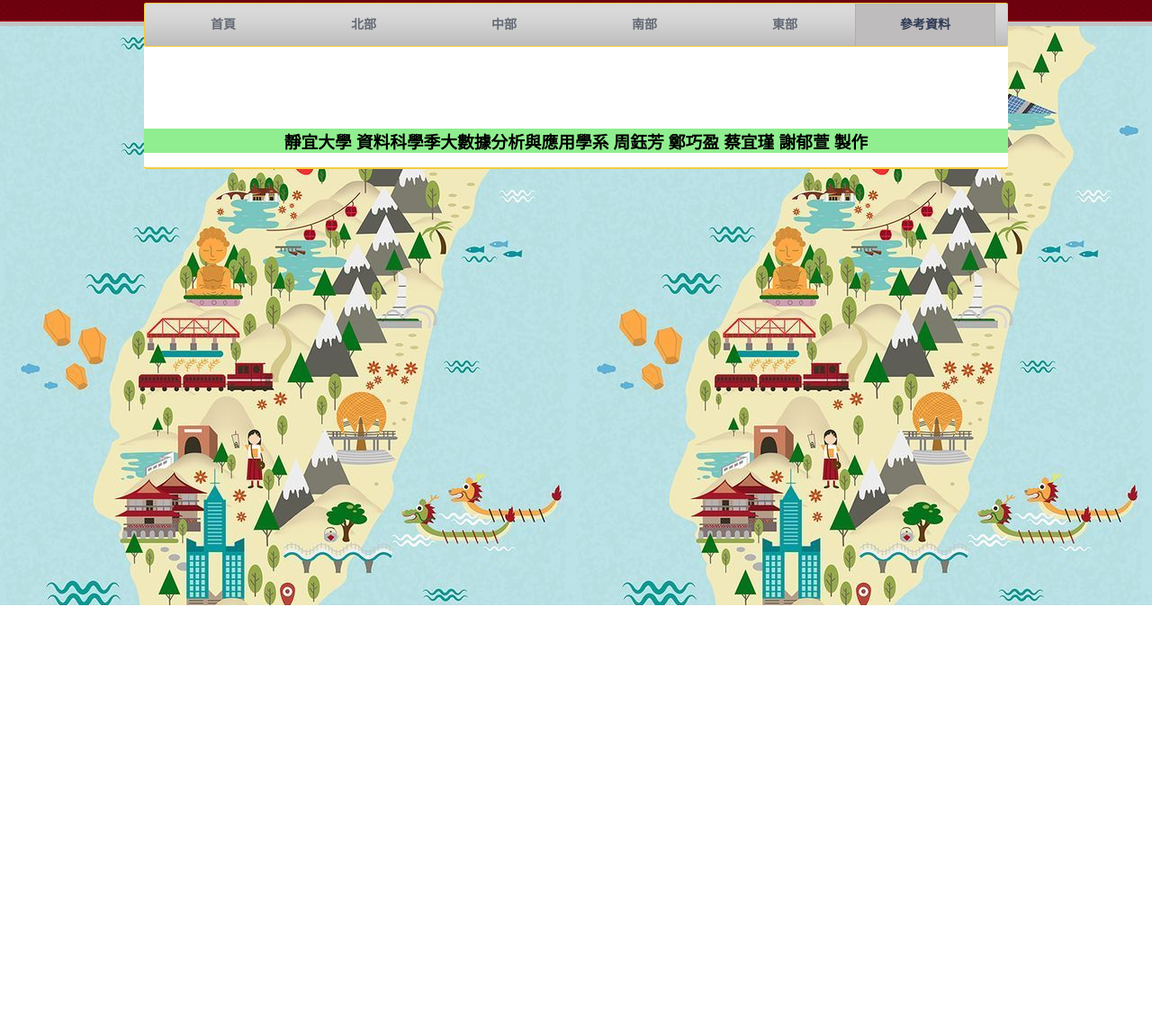
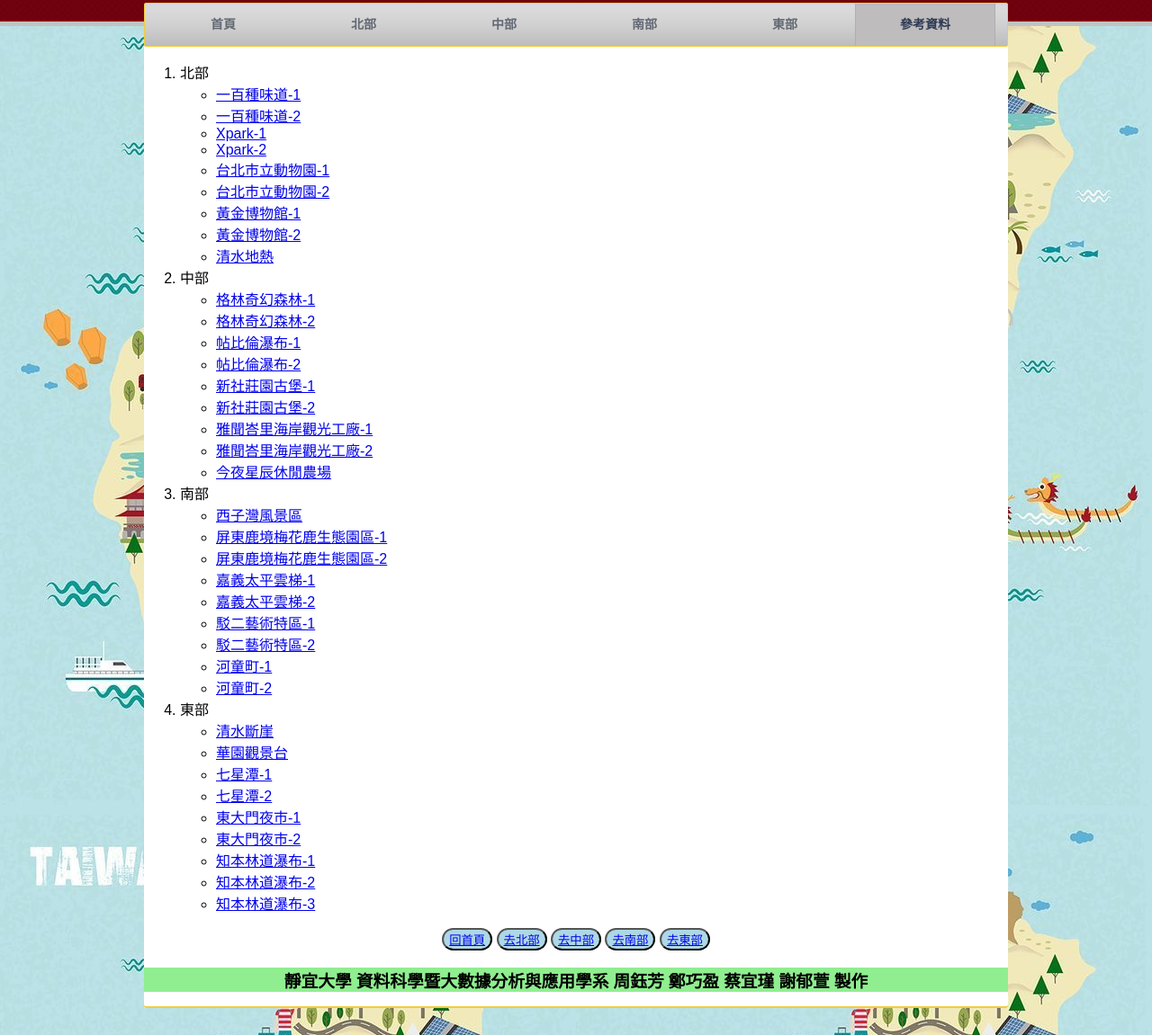
Before and after one commit to Chou-fang/web_report, a plain HTML site: page refer.html in a window 1280 px wide. Shown: the part 127-1278 px from the top of the page at 90% size. Before the commit the page ends 800 px from the top, so only its background shows below. Drawn offline with Linux system fonts and the light colour scheme.

Commit message:
Add files via upload

```diff
--- a/refer.html
+++ b/refer.html
@@ -70,11 +70,143 @@
 			</div>
 		</div>
 		<div id="contents">
+			<ol>
+				<li>北部
+					<ul>
+						<li>
+							<a href="https://www.100tastes.com.tw">一百種味道-1</a>
+						</li>
+						<li>
+							<a href="https://www.google.com.tw/amp/s/travel.ettoday.net/amp/amp_news.php7%3fnews_id=935362">一百種味道-2</a>
+						</li>
+						<li>
+							<a href="https://www.xpark.com.tw">Xpark-1</a>
+						</li>
+						<li>
+							<a href="https://www.gvm.com.tw/article/74076">Xpark-2</a>
+						</li>
+						<li>
+							<a href="https://www.zoo.gov.taipei">台北市立動物園-1</a>
+						</li>
+						<li>
+							<a href="https://s.klook.com/c/OJXQk7Y632">台北市立動物園-2</a>
+						</li>
+						<li>
+							<a href="https://www.gep.ntpc.gov.tw">黃金博物館-1</a>
+						</li>
+						<li>
+							<a href="https://www.necoast-nsa.gov.tw/Attraction-Content.aspx?a=178&l=1">黃金博物館-2</a>
+						</li>
+						<li>
+							<a href="https://www.welcometw.com/宜蘭清水地熱公園/">清水地熱</a>
+						</li>
+					</ul>
+				</li>
+				<li>中部
+					<ul>
+						<li>
+							<a href="https://www.klook.com/zh-TW/activity/60561-green-fantasy-forest-miaoli/?spm=BlogArticle.InArticleHyperlinkWord&clickId=7864aa662a">格林奇幻森林-1</a>
+						</li>
+						<li>
+							<a href="https://blog.udn.com/AAC3343/128298962">格林奇幻森林-2</a>
+						</li>
+						<li>
+							<a href="https://nttraveler.com/cingjingtrip/tiebilun/">帖比倫瀑布-1</a>
+						</li>
+						<li>
+							<a href="https://www.welcometw.com/%e5%8d%97%e6%8a%95%e6%96%b0%e6%99%af%e9%bb%9e-%e7%a7%98%e5%a2%83%e6%99%af%e9%bb%9e/">帖比倫瀑布-2</a>
+						</li>
+						<li>
+							<a href="https://www.klook.com/zh-TW/blog/attraction-taichung-taiwan/">新社莊園古堡-1</a>
+						</li>
+						<li>
+							<a href="https://www.youtube.com/watch?v=gdzSNCv1cbU">新社莊園古堡-2</a>
+						</li>
+						<li>
+							<a href="https://travel.line.me/article/T1flt4201a">雅聞峇里海岸觀光工廠-1</a>
+						</li>
+						<li>
+							<a href="https://bjsmile.tw/arwin-bali-beach/">雅聞峇里海岸觀光工廠-2</a>
+						</li>
+						<li>
+							<a href="https://www.tonightthestarts.com.tw/index.html">今夜星辰休閒農場</a>
+						</li>
+					</ul>
+				</li>
+				<li>南部
+					<ul>
+						<li>
+							<a href="https://khh.travel/zh-tw/Attractions/Detail/165">西子灣風景區</a>
+						</li>
+						<li>
+							<a href="https://zineblog.com.tw/tags/%E9%B9%BF%E5%A2%83%E6%A2%85%E8%8A%B1%E9%B9%BF%E7%94%9F%E6%85%8B%E5%9C%92%E5%8D%80">屏東鹿境梅花鹿生態園區-1</a>
+						</li>
+						<li>
+							<a href="https://www.klook.com/zh-TW/activity/8739-paradise-of-deer-admission-ticket-kenting/">屏東鹿境梅花鹿生態園區-2</a>
+						</li>
+						<li>
+							<a href="https://www.ali-nsa.net/zh-tw/attractions/detail/263">嘉義太平雲梯-1</a>
+						</li>
+						<li>
+							<a href="https://www.klook.com/zh-TW/activity/47570-taiping-suspension-bridge/">嘉義太平雲梯-2</a>
+						</li>
+						<li>
+							<a href="https://pier2.org/about/">駁二藝術特區-1</a>
+						</li>
+						<li>
+							<a href="https://pair.khcc.gov.tw/cht/home02.aspx?ID=$1003&IDK=2&EXEC=L">駁二藝術特區-2</a>
+						</li>
+						<li>
+							<a href="https://bunnyann.com/kappa/">河童町-1</a>
+						</li>
+						<li>
+							<a href="https://fullfenblog.tw/kappanomachi/">河童町-2</a>
+						</li>
+					</ul>
+				</li>
+				<li>東部
+					<ul>
+						<li>
+							<a href="https://www.travelking.com.tw/tourguide/scenery745.html">清水斷崖</a>
+						</li>
+						<li>
+							<a href="https://boo2k.com/archives/1888">華園觀景台</a>
+						</li>
+						<li>
+							<a href="https://www.travelking.com.tw/tourguide/scenery736.html">七星潭-1</a>
+						</li>
+						<li>
+							<a href="https://bobby.tw/blog/post/229512854-%E3%80%90%E8%8A%B1%E8%93%AE%E3%80%91%E4%B8%83%E6%98%9F%E6%BD%AD%E9%A2%A8%E6%99%AF%E5%8D%80%E6%80%8E%E9%BA%BC%E7%8E%A9%EF%BC%9A%E5%A0%86%E7%9F%B3%E9%A0%AD%E3%80%81%E6%97%A5%E5%87%BA">七星潭-2</a>
+						</li>
+						<li>
+							<a href="https://tour-hualien.hl.gov.tw/TourList.aspx?n=49&sms=12302&_CSN=70&_Sort=1">東大門夜市-1</a>
+						</li>
+						<li>
+							<a href="https://www.travelking.com.tw/tourguide/scenery105266.html">東大門夜市-2</a>
+						</li>
+						<li>
+							<a href="https://udn.com/news/story/7210/5588829">知本林道瀑布-1</a>
+						</li>
+						<li>
+							<a href="https://taiwantour.info/chihpen-lindao/">知本林道瀑布-2</a>
+						</li>
+						<li>
+							<a href="https://www.zztaitung.com/14316/zhiben-forest-road">知本林道瀑布-3</a>
+						</li>
+					</ul>
+				</li>
+			</ol>
 			<div class="container">
-
+				<div>
+			  		<button class="my_button"><a href="index.html">回首頁</a></button>
+			  		<button class="my_button"><a href="north.html">去北部</a></button>
+			  		<button class="my_button"><a href="central.html">去中部</a></button>
+			  		<button class="my_button"><a href="south.html">去南部</a></button>
+			  		<button class="my_button"><a href="east.html">去東部</a></button>
+			  	</div>
 			</div>
 			<div style="background: #90ee90;color: black;"colspan="2" align="center">
-				<h3>靜宜大學 資料科學季大數據分析與應用學系 周鈺芳 鄭巧盈 蔡宜瑾 謝郁萱 製作</h3>
+				<h3>靜宜大學 資料科學暨大數據分析與應用學系 周鈺芳 鄭巧盈 蔡宜瑾 謝郁萱 製作</h3>
 			</div>
 		</div>
 	</div>
```
Also changed, not shown: central.html (+1 -1 lines), east.html (+1 -1 lines), index.html (+1 -1 lines), north.html (+1 -1 lines), south.html (+2 -2 lines).
